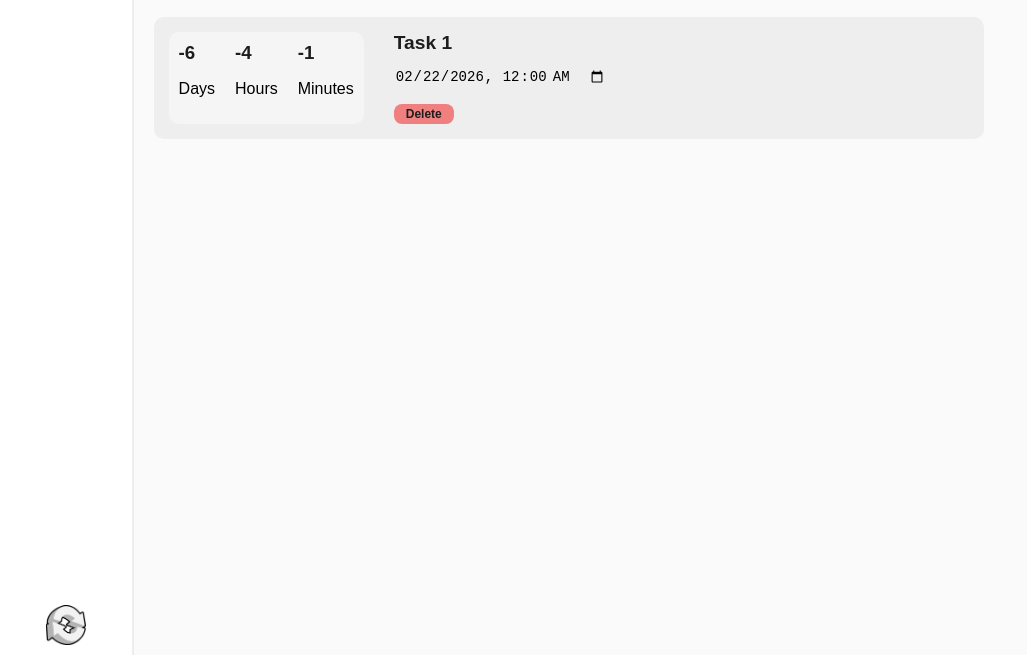
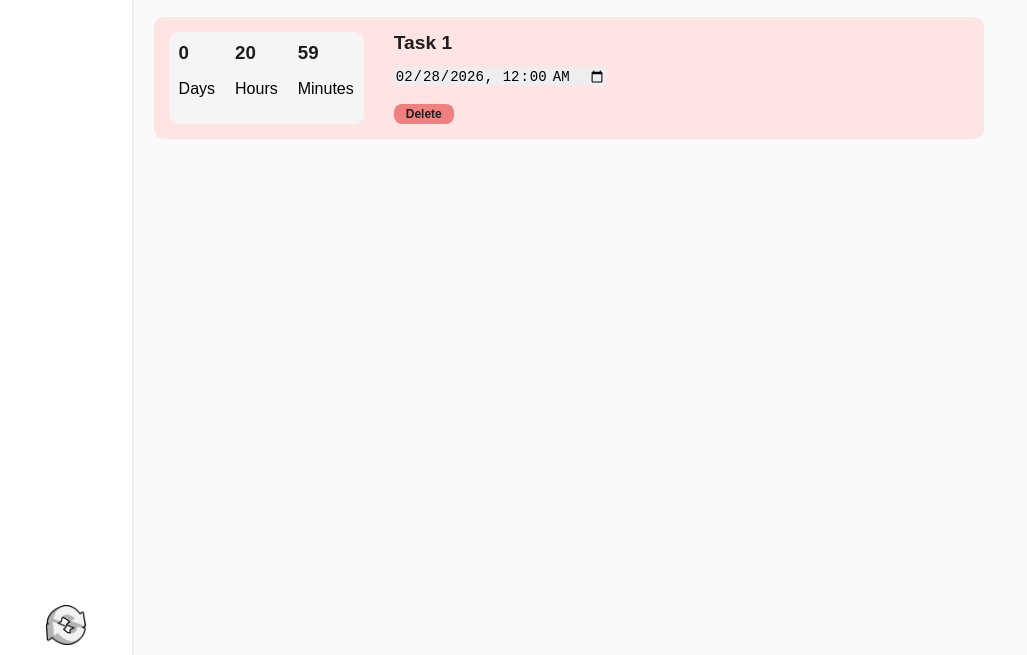
Before and after one commit to midanlorrr/tracker-website-new, a plain HTML site: page index.html in a window 1280 px wide. Shown: the part 145-800 px from the top of the page, without its empty margins (0-1027 px from the left). Drawn offline with Linux system fonts and the light colour scheme.

Commit message:
Streamlined code a bit and added an auto sort and auto colour feature

```diff
--- a/index.js
+++ b/index.js
@@ -1,18 +1,23 @@
-const defaultDate = "2026-02-22T00:00";
+const defaultDate = "2026-02-28T00:00";
+const DAY_MS = 24*60*60*1000;
 
-let countdownObjectsArray = [
-    {
+const defaultObject = {
     title: 'Task 1',
     dueDate: defaultDate,
+    timeRemainingMS: 0,
     id: '0',
     days: 0,
     hours: 0,
     minutes: 0,
     seconds: 0
 }
+
+let countdownObjectsArray = [
+    defaultObject
 ]
 
 function renderCountdowns() { // renders each countdown object
+    countdownObjectsArray.sort((a, b)=> a.timeRemainingMS - b.timeRemainingMS);
     let countdownGridHTML = ``;
     countdownObjectsArray.forEach((countdownObject)=>{
         const {title, id, dueDate} = countdownObject;
@@ -57,15 +62,7 @@ function loadData() {
     } catch (err) {
         console.log(err);
         countdownObjectsArray = [
-            {
-                title: 'Task 1',
-                dueDate: defaultDate,
-                id: '0',
-                days: 0,
-                hours: 0,
-                minutes: 0,
-                seconds: 0
-            }
+            defaultObject
         ];
         saveData(countdownObjectsArray);
     }
@@ -78,9 +75,10 @@ function extractTime(countdownObject) {
     if (countdownObject.dueDate === 0) {
         return;
     }
-    const {days, hours, minutes, seconds, dueDate} = countdownObject;
+    const {days, hours, minutes, seconds, dueDate, timeRemainingMS} = countdownObject;
     const targetDateMS = new Date(dueDate).getTime();
     const diffMs = targetDateMS - Date.now();
+    countdownObject.timeRemainingMS = diffMs;
     countdownObject.days = Math.floor(diffMs / 1000 / 60 / 60 / 24);
     countdownObject.hours = Math.floor(diffMs / 1000 / 60 / 60) % 24;
     countdownObject.minutes = Math.floor(diffMs / 1000 / 60) % 60;
@@ -91,16 +89,29 @@ function extractTime(countdownObject) {
 function renderTimes() { // renders just the time components
     countdownObjectsArray.forEach((countdownObject)=>{
         extractTime(countdownObject);
-        const {days, hours, minutes, seconds, id} = countdownObject;
+        const {days, hours, minutes, seconds, id, timeRemainingMS} = countdownObject;
         document.getElementById(`days-${id}`).innerHTML = days;
         document.getElementById(`hours-${id}`).innerHTML = hours;
         document.getElementById(`minutes-${id}`).innerHTML = minutes;
+        if (days < 1) updateCountdownBG(document.querySelector(`[data-id="${id}"]`), timeRemainingMS);
     })
     countdownObjectsArray[0]?.seconds != null ? document.getElementById(`seconds`).innerHTML = `${countdownObjectsArray[0].seconds}` : document.getElementById(`seconds`).innerHTML = '';
     const currentMs = (new Date().getSeconds()) * 1000;
     if (currentMs == 0) {
         document.querySelector('.clock').getAnimations()[0].currentTime = 0;
     }
+}
+
+function urgency(timeRemainingMS) {
+    if (timeRemainingMS >= DAY_MS) return 0;
+    if (timeRemainingMS <= 0) return 1;
+    return 1 - (timeRemainingMS / DAY_MS);
+}
+
+function updateCountdownBG(countdownElement, timeRemainingMS) {
+    const u = 238 - (urgency(timeRemainingMS) * 78);
+    // console.log(u);
+    countdownElement.style.backgroundColor = `rgb(255, ${u}, ${u})`;
 }
 
 setInterval(()=>renderTimes(), 1000); // heartbeat, checks every 1 second
@@ -160,6 +171,7 @@ document.addEventListener('click', (e)=>{
         countdownObjectsArray.push({
             title: `Task`,
             dueDate: 0,
+            timeRemainingMS: 0,
             id: crypto.randomUUID(),
             days: 0,
             hours: 0,
@@ -186,7 +198,7 @@ document.addEventListener('click', (e)=>{
     if (e.target.matches('[data-action="edit-title"]')) {
         const id = e.target.closest('[data-id]').dataset.id;
         const titleElement = document.getElementById(`title-${id}`);
-        console.log(id);
+        // console.log(id);
         startEditTitle(titleElement);
     }
     //console.log(countdownObjectsArray);
@@ -208,9 +220,9 @@ document.addEventListener('change', (e)=>{
         inputElement.select();
         const parsed = JSON.parse(inputElement.value);
         countdownObjectsArray = parsed;
-        saveData(countdownObjectsArray);
         renderCountdowns();
     }
+    saveData(countdownObjectsArray);
 })
 
 document.addEventListener('focusin', (e) => {
--- a/styles.css
+++ b/styles.css
@@ -228,7 +228,7 @@ input {
   border-radius: 50%;
   text-align: center;
   animation-name: spin;
-  animation-duration: 59s;
+  animation-duration: 60s;
   animation-fill-mode: forwards;
   animation-timing-function: linear;
   display: flex;
```
Lines whose indentation alone changed are shown as unchanged.
